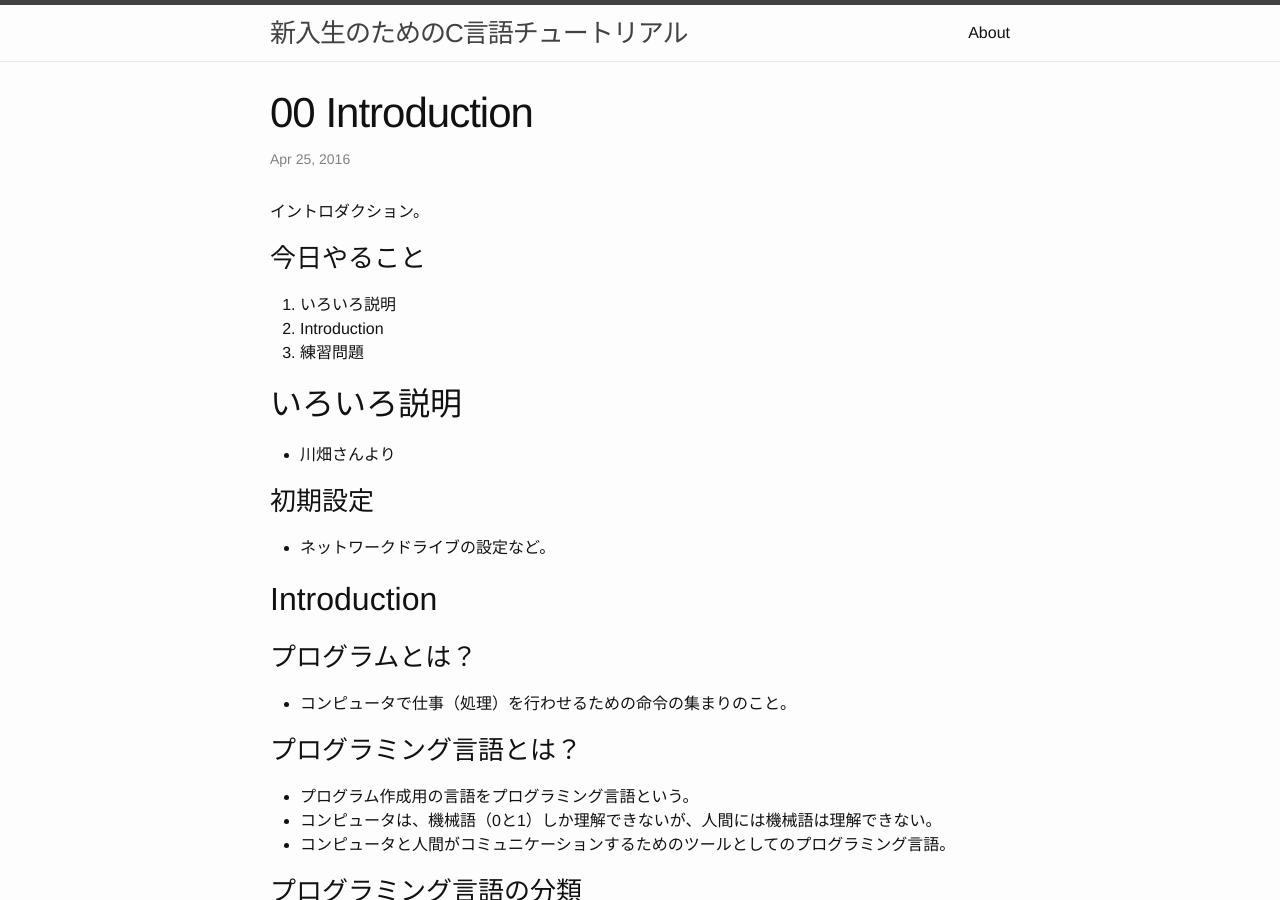
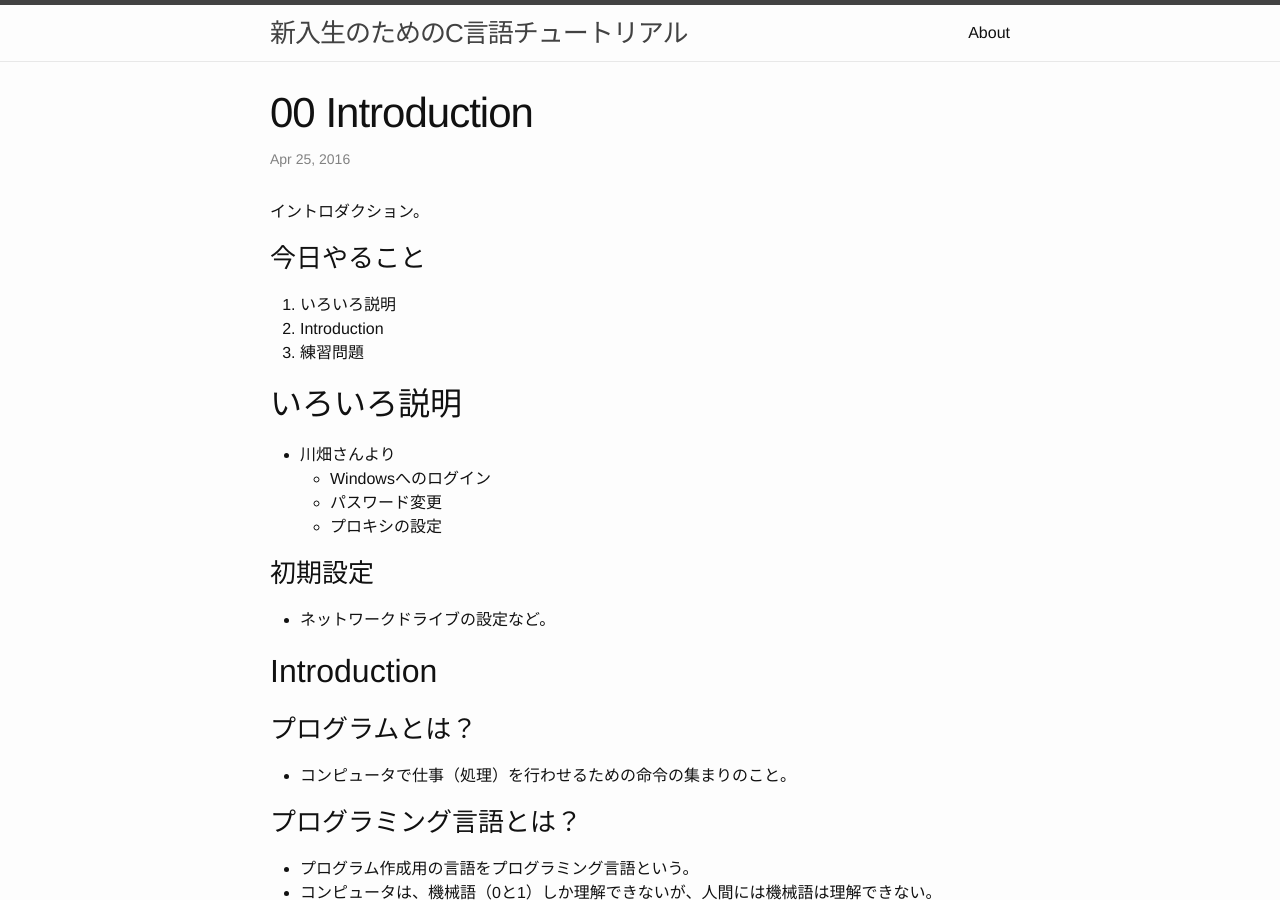
Before and after one commit to mktakuya/tnct-softech2016.github.io, a Jekyll site: the page built from _posts/2016-04-26-00-introduction.markdown, in a window 1280 px wide and 900 px high. Built offline with Jekyll 4.4.1, drawn with Linux system fonts in a browser that asks for light colours.

Commit message:
川畑さんからの説明を追加

```diff
--- a/_posts/2016-04-26-00-introduction.markdown
+++ b/_posts/2016-04-26-00-introduction.markdown
@@ -16,6 +16,9 @@ date:   2016-04-26 00:00:00 +0900
 ## いろいろ説明
 
 - 川畑さんより
+  * Windowsへのログイン
+  * パスワード変更
+  * プロキシの設定
 
 ### 初期設定
 
```
